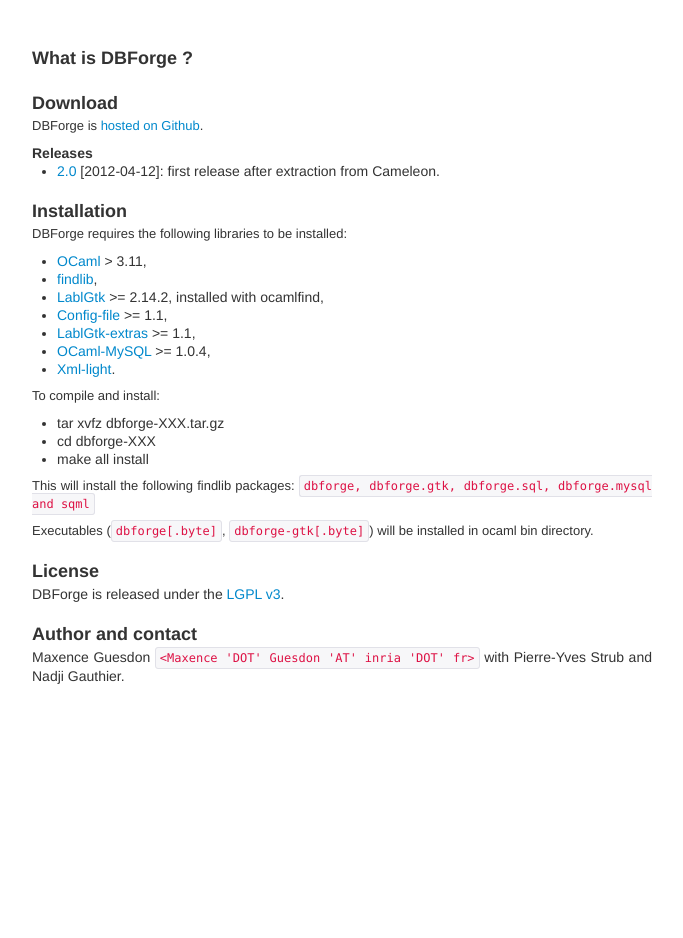
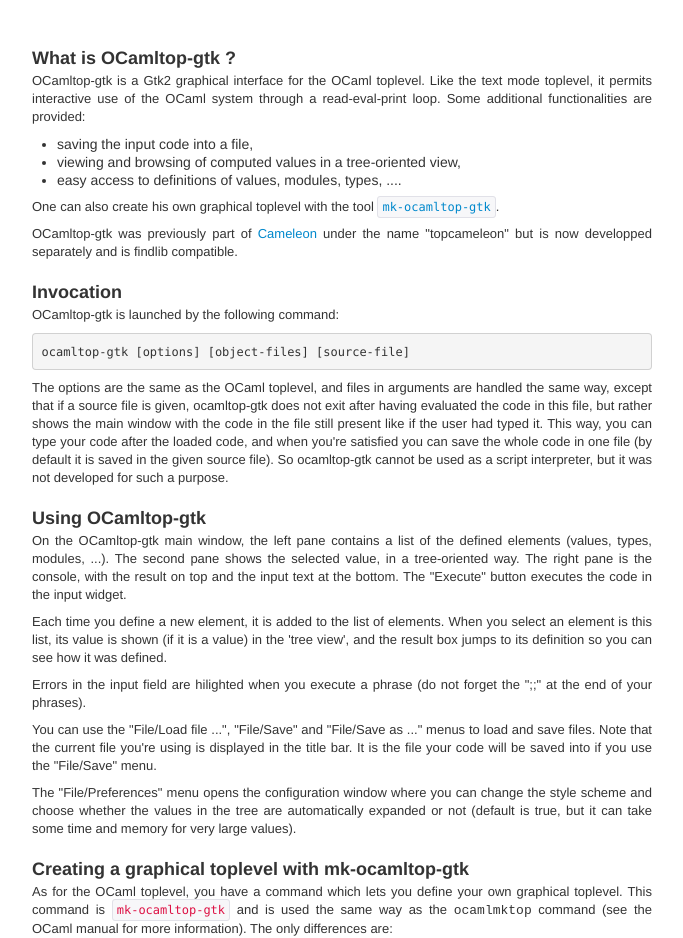
Before and after one commit to renesugar/ocamltop-gtk, a plain HTML site: page web/index.html in a window 1280 px wide. Shown: the part 39-977 px from the top of the page, without its empty margins (298-981 px from the left). Before the commit the page ends 800 px from the top, so only its background shows below. Drawn offline with Linux system fonts and the light colour scheme.

Commit message:
finish web page

```diff
--- a/web/index.html
+++ b/web/index.html
@@ -15,189 +15,119 @@
 <div class="span2">&nbsp;</div>
 <!-- ENGLISH -->
 <div class="span8 ">
-<h3>What is DBForge ?</h3>
+<h3>What is OCamltop-gtk ?</h3>
 <p>
-
+OCamltop-gtk is a Gtk2 graphical interface for the OCaml toplevel.
+Like the text mode toplevel, it permits interactive use of the OCaml
+ system through a read-eval-print loop. Some additional functionalities are
+provided:
+</p>
+<ul>
+<li>saving the input code into a file,</li>
+<li>viewing and browsing of computed values in a tree-oriented view,</li>
+<li>easy access to definitions of values, modules, types, ....</li>
+</ul>
+<p>
+One can also create his own graphical toplevel with the tool
+<code><a href="#mk">mk-ocamltop-gtk</a></code>.
+</p>
+<p>
+OCamltop-gtk was previously part of <a href="http://home.gna.org/cameleon/">Cameleon</a>
+under the name "topcameleon" but is now developped separately and is findlib compatible.
+</p>
+<h3>Invocation</h3>
+<p>OCamltop-gtk is launched by the following command:</p>
+<div class="code"><pre>
+ocamltop-gtk [options] [object-files] [source-file]
+</pre>
+</div>
+<p>
+The options are the same as the OCaml toplevel, and files in arguments
+are handled the same way, except that if a source file
+is given, ocamltop-gtk does not exit after having evaluated the code in this
+file, but rather shows the main window with the code in the file still present
+like if the user had typed it. This way, you can type your code after the
+loaded code, and when you're satisfied you can save the whole code in
+one file (by default it is saved in the given source file).
+So ocamltop-gtk cannot be used as a script interpreter, but it
+was not developed for such a purpose.
+</p>
+<h3>Using OCamltop-gtk</h3>
+<p>
+On the OCamltop-gtk main window, the left pane contains
+a list of the defined elements (values, types, modules, ...). The second
+pane shows the selected value, in a tree-oriented way.
+The right pane is the console, with the result on top and the input text
+at the bottom. The &quot;Execute&quot; button executes the code in the input widget.
+</p>
+<p>
+Each time you define a new element, it is added to the list of elements.
+When you select an element is this list, its value is shown (if it is a value)
+in the 'tree view', and the result box jumps to its definition so you
+can see how it was defined.
+</p>
+<p>Errors in the input field are hilighted when you execute a phrase
+(do not forget the &quot;;;&quot; at the end of your phrases).
+</p>
+<p>You can use the &quot;File/Load file ...&quot;, &quot;File/Save&quot; and &quot;File/Save as ...&quot;
+menus to load and save files. Note that the current file you're using is displayed
+in the title bar. It is the file your code will be saved into if you use the
+&quot;File/Save&quot; menu.
+</p>
+<p>
+The &quot;File/Preferences&quot; menu opens the configuration window where you can change
+the style scheme and choose whether the values in the tree are automatically expanded
+or not (default is true, but it can take some time and memory for very large values).
+</p>
+<h3 name="mk">Creating a graphical toplevel with mk-ocamltop-gtk</h3>
+<p>
+As for the OCaml toplevel, you have a command which lets you define
+your own graphical toplevel. This command is
+<code>mk-ocamltop-gtk</code> and is used the same way as the <tt>ocamlmktop</tt> command
+(see the OCaml manual for more information). The only differences are:
+</p>
+<ul>
+<li>you get a graphical toplevel instead of a text one,</li>
+<li>it already contains the following libraries: Unix, LablGtk, Lablglade, Config_file, Configwin, Gmylist, Okey, Lablgtksourceview2, Gtktop.</li>
+</ul>
 <h3>Download</h3>
 <p>
-DBForge is <a href="https://github.com/zoggy/dbforge">hosted on Github</a>.
+OCamltop-gtk is <a href="https://github.com/zoggy/ocamltop-gtk">hosted on Github</a>.
 </p>
 <h4>Releases</h4>
 <ul>
-<li><a href="dbforge-2.0.tar.gz">2.0</a> [2012-04-12]:
+<li><a href="ocamltop-gtk-2.0.tar.gz">2.0</a> [2012-04-12]:
 first release after extraction from Cameleon.</li>
 </ul>
 
 <h3>Installation</h3>
 <p>
-DBForge requires the following libraries to be installed:
+OCamltop-gtk requires <a href="http://zoggy.github.com/gtktop">Gtktop</a> &gt;= 2.0 to be installed.
+You must also have the compiled sources of OCaml somewhere.
 </p>
-<ul>
-<li><a href="http://caml.inria.fr/">OCaml</a> &gt; 3.11,</li>
-<li><a href="http://projects.camlcity.org/projects/findlib.html">findlib</a>,</li>
-<li><a href="http://lablgtk.forge.ocamlcore.org/">LablGtk</a> &gt;= 2.14.2, installed with ocamlfind,</li>
-<li><a href="http://config-file.forge.ocamlcore.org/">Config-file</a> &gt;= 1.1,</li>
-<li><a href="http://gtk-extras.forge.ocamlcore.org/">LablGtk-extras</a> &gt;= 1.1,</li>
-<li><a href="http://raevnos.pennmush.org/code/ocaml-mysql/">OCaml-MySQL</a> &gt;= 1.0.4,</li>
-<li><a href="http://tech.motion-twin.com/xmllight.html">Xml-light</a>.</li>
-</ul>
 <p>To compile and install:
 </p>
 <ul>
-<li><span class="code">tar xvfz dbforge-XXX.tar.gz</span></li>
-<li><span class="code">cd dbforge-XXX</span></li>
+<li><span class="code">tar xvfz ocamltop-gtk-XXX.tar.gz</span></li>
+<li><span class="code">cd ocamltop-gtk-XXX</span></li>
+<li><span class="code">./configure --with-ocaml-src-dir=/directory/of/compiled/sources/of/ocaml</span></li>
 <li><span class="code">make all install</span></li>
 </ul>
 <p>
-This will install the following findlib packages:
- <code>dbforge, dbforge.gtk, dbforge.sql, dbforge.mysql and sqml</code>
-</p>
-<p>
-Executables (<code>dbforge[.byte]</code>, <code>dbforge-gtk[.byte]</code>) will be installed in
-ocaml bin directory.
+This will install the findlib package "ocamltop-gtk".
+The executables <code>ocamltop-gtk</code> and <code>mk-ocamltop-gtk</code>
+will be installed in ocaml bin directory.
 </p>
 
 <h3>License</h3>
-DBForge is released under the <a href="http://www.gnu.org/licenses/gpl.html">LGPL v3</a>.
+OCamltop-gtk is released under the <a href="http://www.gnu.org/licenses/gpl.html">LGPL v3</a>.
 
 <h3>Author and contact</h3>
 Maxence Guesdon <code>&lt;Maxence 'DOT' Guesdon 'AT' inria 'DOT' fr&gt;</code>
-with Pierre-Yves Strub and Nadji Gauthier.
 
 </div>
 <div class="span2">&nbsp;</div>
-<!--
-<div class="span1">&nbsp;</div>
-<div class="span5 lang french">
-<h3>Qu'est-ce que DBForge ?</h3>
-<p>DBForge est un outil pour décrire des schémas de base de données
-et générer le code OCaml permettant d'accéder à ces bases.
-</p>
-<h3>Principe</h3>
-<p>L'idée de l'outil est basée sur le problème suivant:
-La création de fonctions exécutant des requêtes SQL
-</p>
-<ul>
-<li>est répétitive: traduction de paramètres en chaînes de caractères et
-concaténation pour créer les requête, exécution de la requête, test de la
-valeur de retour, traduction des données (pour les requêtes
-<code>select</code>) vers les type OCaml correspondant,
-</li>
-<li>est source d'erreurs: une erreur dans la concaténation de chaînes
-pour créer la requête (par exemple l'oubli d'un espace) ou dans les
-chaînes concaténées causer une erreur <em>à l'exécution</em>,
-</li>
-<li>ne permet pas une bonne maintenabilité: en effet, quand le schéma
-de la base de données est modifié, il faut vérifier que chaque requête
-est encore correcte par rapport au schéma.
-</li>
-</ul>
-<p>Pour résoudre ces problèmes, nous voulons</p>
-<ul><li>générer automatiquement les fonctions qui exécutent les requêtes de base
-sur chaque table,
-</li>
-<li>permettre à l'utilisateur la définition de requêtes complexes, en
-langage SQL; les fonctions OCaml exécutant ces requêtes étant automatiquement
-générées, nous voulons garantir <em> à la compilation </em>que l'exécution
-de ces requêtes n'échouera (par exemple à cause d'erreurs
-de syntaxe ou encore par référencement de colonne non existente dans une table),
-</li>
-<li>vérifier automatiquement et invalider des requêtes quand le schéma de la
-base est modifié.
-</li>
-</ul>
-<p>Pour faire tout cela, nous avons besoin des informations suivantes à propos
-de chaque colonne de chaque table:
-</p>
-<ul>
-<li>son nom,</li>
-<li>la définition de son type selon la base de données cible,</li>
-<li>des attributs indiquant par exemple si la colonne peut être NULL,
-si c'est une clé,</li>
-<li>son type OCaml dans le code source que nous voulons générer,</li>
-<li>les fonctions à utiliser pour traduire les valeurs de la base de
-données vers des valeurs OCaml et réciproquement.</li>
-</ul>
-<p>La liste des tables avec les informations ci-dessus pour chaque colonne
-est ce que nous appelons le schéma de base de données.
-</p>
-<p>L'outil DBForge permet de définir un tel schéma dans une interface
-graphique et de générer le code OCaml correspondant. L'utilisateur peut également
-définir des requêtes SQL pour qu'elles soient encapsulées dans des fonctions OCaml
-dans le code généré. Pour l'instant, seules les requêtes de
-type &quot;select&quot; et &quot;union&quot; sont supportées.
-</p>
-<h3>Exemple</h3>
-<p>La distribution contient un exemple dans le répertoire <code>src/dbforge/example</code>.
-On y trouve plusieurs fichiers.
-</p>
-<p><code>Makefile</code> est le fichier pour compiler avec
-<code>make</code>.
-</p>
-<p><code>base.xml</code> est le fichier contenant le schéma. Il peut être édité par l'éditeur graphique
-lancé avec la commande suivante:
-</p>
-<div class="code"><pre>dbforge2.gui.{x,byte} base.xml</pre></div>
-<p>Le code OCaml est généré à partir de ce fichier par la commande suivante:
-</p>
-<div class="code"><pre>dbforge2.{x,byte} -o base.ml base.xml</pre></div>
-<p>Le fichier <code>base.ml</code> contient alors le code OCaml généré. Ce dernier utilise deux modules
-installés en même temps que Cameleon2: Dbf_sql_driver et Dbf_sql_misc.
-On peut obtenir le fichier d'interface avec la commande suivante:
-</p>
-<div class="code"><pre>ocamlc -I +cameleon2 -i base.ml &gt; base.mli</pre></div>
-<p>Le code généré est composé de foncteurs, un par table et un pour les requêtes
-additionnelles. Ces foncteurs prennent tous en paramètre un module du type
-Dbf_sql_driver.SqlDriver, qui permet d'abstraire le système de gestion de base de
-données utilisé en utilisant des modules partageant la même interface.
-</p>
-<p><code>example.ml</code> est le fichier principal de l'exemple. Il utilise le module Dbf_mysql
-dont le source est installé en même temps que Cameleon2. Comme il nécessite
-que la bibliothèque OCaml-Mysql soit installée, il n'est pas compilé à l'installation
-mais doit être compilé par l'application qui souhaite s'en servir.
-Ce module est du type Dbf_sql_driver.SqlDriver et peut donc être passé en paramètre
-aux foncteurs générés dans le fichier
-<code>base.ml</code>.
- Les modules obtenus fournissent les fonctions d'accès à la base de données.
-</p>
 
-<h3>Téléchargement</h3>
-<p>
-DBForge is <a href="https://github.com/zoggy/dbforge">hosted on Github</a>.
-</p>
-<h4>Releases</h4>
-<ul>
-<li><a href="dbforge-2.0.tar.gz">1.0</a> [2012-04-12]:
-first release after extraction from Cameleon.</li>
-</ul>
-
-<h3>Installation</h3>
-<p>
-DBForge nécessite l'installation de
-</p>
-<ul>
-<li>href="http://lablgtk.forge.ocamlcore.org/">LablGtk</a> &gt;= 2.14.1, installé avec ocamlfind,</li>
-</ul>
-<p>To compile and install:
-</p>
-<ul>
-<li><span class="code">tar xvfz dforge-XXX.tar.gz</span></li>
-<li><span class="code">cd dbforge-XXX</span></li>
-<li><span class="code">make all install</span></li>
-</ul>
-
-<h3>License</h3>
-<p>
-DBForge is released under the <a href="http://www.gnu.org/licenses/gpl.html">LGPL v3</a>.
-</p>
-
-<h3>Auteur et contact</h3>
-<p>
-Maxence Guesdon <code>&lt;Maxence 'DOT' Guesdon 'AT' inria 'DOT' fr&gt;</code>
-avec Pierre-Yves Strub et Nadji Gauthier.
-</p>
-</div>
--->
 </div>
 </div>
 </div>
```
Also changed, not shown: 1 other file.
